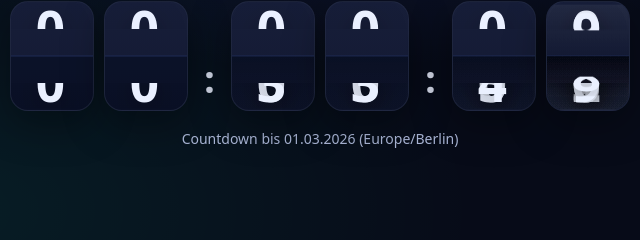
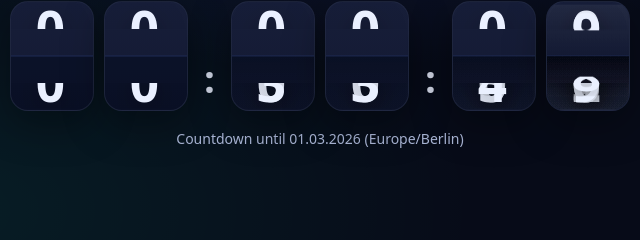
Before and after one commit to mi711cz/countdown, a plain HTML site: page index.html in a window 1280 px wide. Shown: the part 429-669 px from the top of the page, 320-960 px from the left. Drawn offline with Linux system fonts and the light colour scheme.

Commit message:
correction

```diff
--- a/index.html
+++ b/index.html
@@ -1,13 +1,11 @@
 <!doctype html>
 <html lang="de">
-
 <head>
   <meta charset="utf-8" />
   <meta name="viewport" content="width=device-width,initial-scale=1" />
   <title>Countdown</title>
   <link rel="stylesheet" href="style.css" />
 </head>
-
 <body>
   <main class="wrap" aria-live="polite">
     <!-- Zeile 1: Tage -->
@@ -46,13 +44,13 @@
             <div class="flip" data-key="ss2"></div>
           </div>
         </div>
+
       </div>
     </section>
 
-    <div class="hint" id="hint">Countdown bis 01.03.2026 (Europe/Berlin)</div>
+    <div class="hint" id="hint">Countdown until 01.03.2026 (Europe/Berlin)</div>
   </main>
 
   <script src="script.js"></script>
 </body>
-
 </html>
```
Lines whose indentation alone changed are shown as unchanged.
